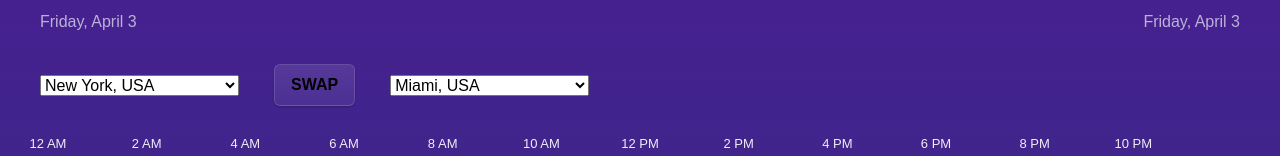
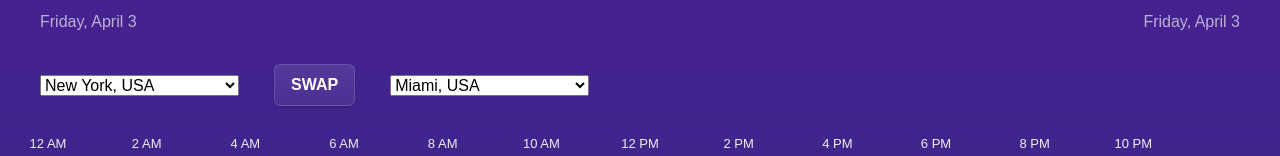
Before and after one commit to techtalk1282/Best-Meeting-Time, a Next.js app: page /preview in a window 1280 px wide. Shown: the part 196-352 px from the top of the page. Built offline with nearby package versions, Linux system fonts and the light colour scheme.

Commit message:
Update ToolPreviewSection.tsx

```diff
--- a/app/ui/ToolPreviewSection.tsx
+++ b/app/ui/ToolPreviewSection.tsx
@@ -556,7 +556,7 @@
             fontWeight: 600,
             borderRadius: 6,
             cursor: "pointer",
-            color: "#000",
+            color: "#fff",
           }}
         >
           SWAP
```
